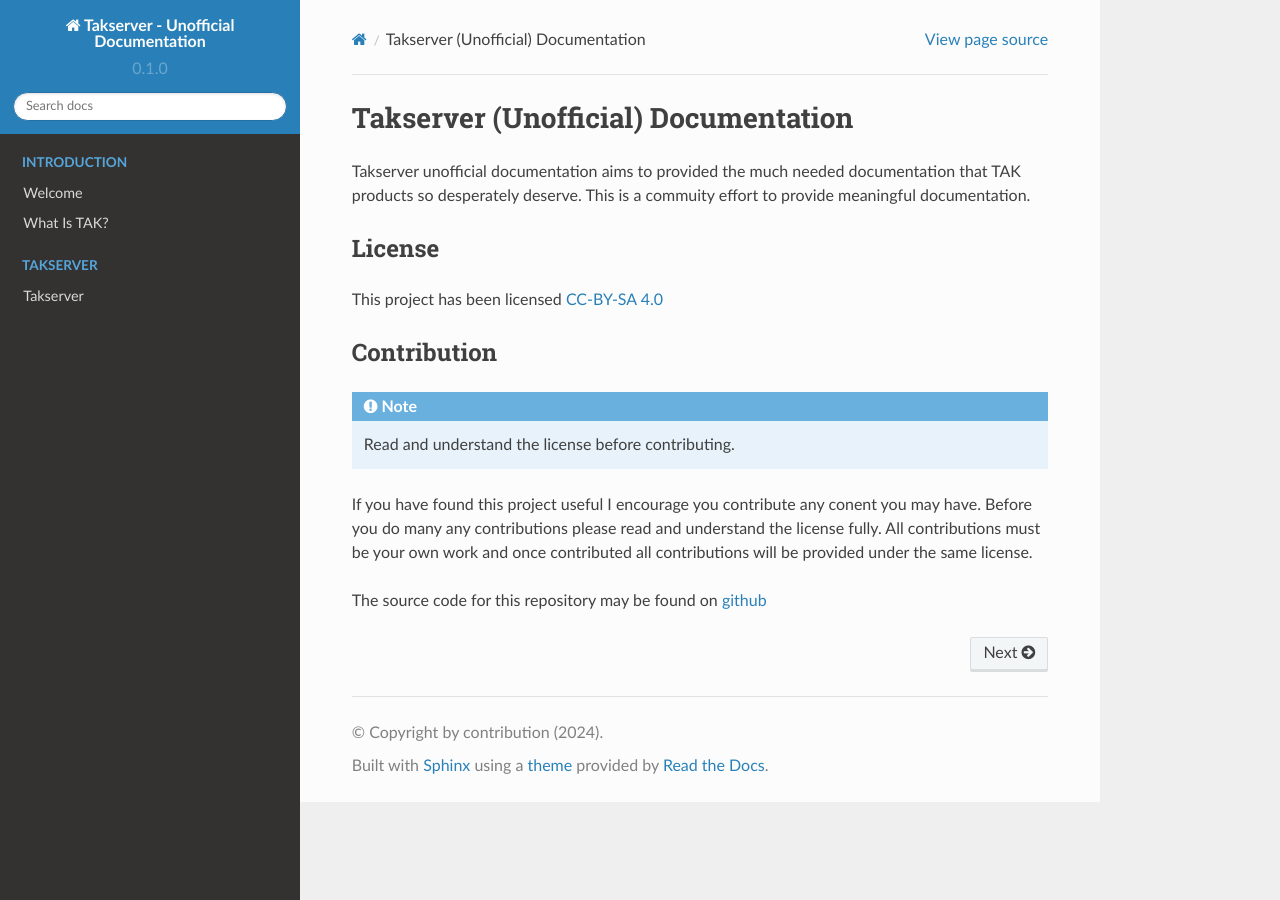
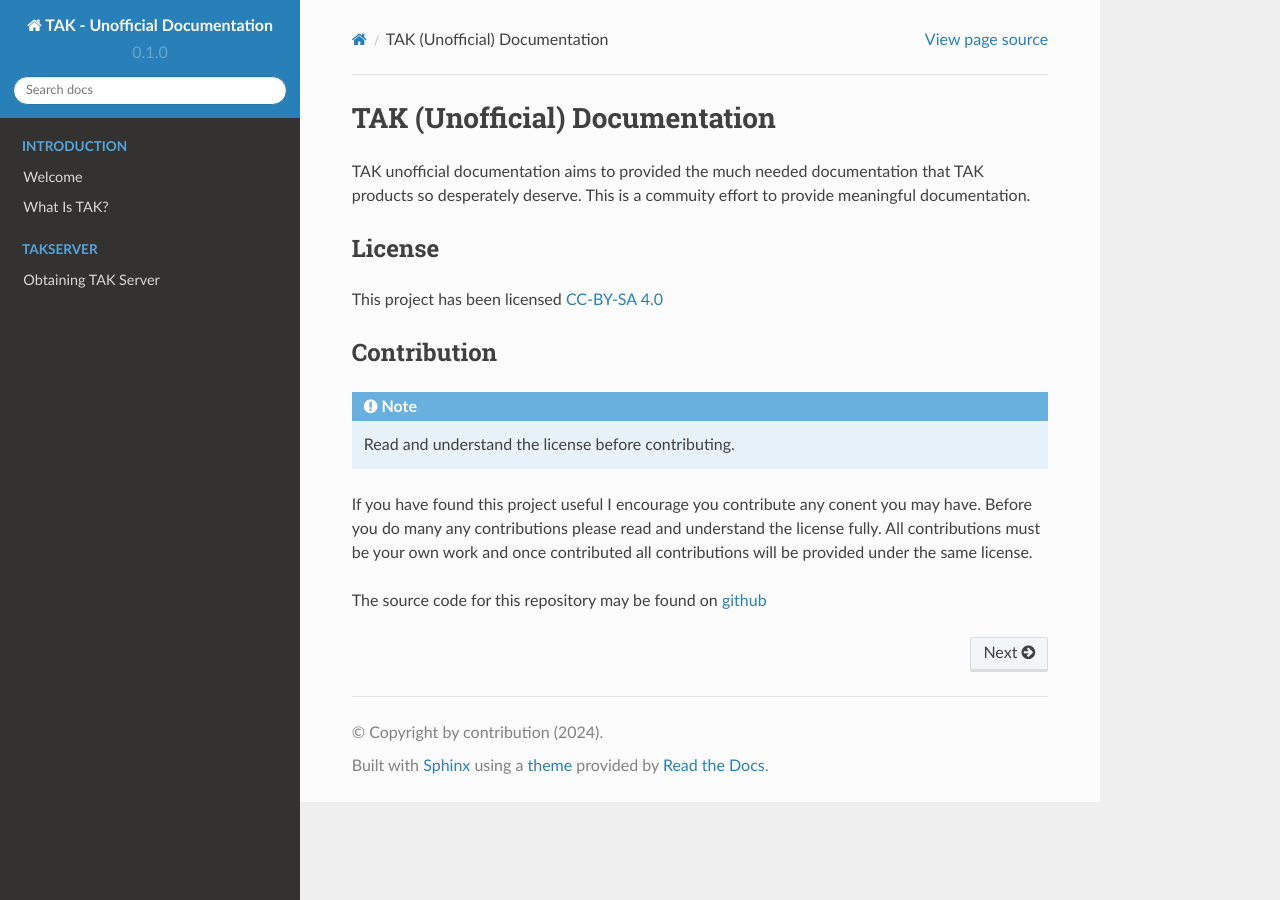
Before and after one commit to jimmypw/doc-tak, a Sphinx documentation site: the page built from docs/source/index.rst, in a window 1280 px wide. Built offline with Sphinx 7.4.7 and the Read the Docs theme 2.0.0, drawn with Linux system fonts in a browser that asks for light colours.

Commit message:
doc: various updates

```diff
--- a/README.rst
+++ b/README.rst
@@ -1,4 +1,4 @@
-Takserver - The unofficial documentation
-========================================
+TAK - The unofficial documentation
+==================================
 
-This repository holds the source code for [https://takserver.readthedocs.io]
+This repository holds the source code for [https://tak.readthedocs.io]
--- a/docs/source/conf.py
+++ b/docs/source/conf.py
@@ -2,7 +2,7 @@
 
 # -- Project information
 
-project = 'Takserver - Unofficial Documentation'
+project = 'TAK - Unofficial Documentation'
 copyright = 'by contribution (2024)'
 author = 'James Park-Watt'
 
--- a/docs/source/index.rst
+++ b/docs/source/index.rst
@@ -1,4 +1,4 @@
-Takserver (Unofficial) Documentation
+TAK (Unofficial) Documentation
 ====================================
 
 .. toctree::
@@ -16,7 +16,7 @@
 
    /takserver/index
 
-Takserver unofficial documentation aims to provided the much needed documentation
+TAK unofficial documentation aims to provided the much needed documentation
 that TAK products so desperately deserve. This is a commuity effort to provide
 meaningful documentation.
 
--- a/docs/source/introduction/welcome.rst
+++ b/docs/source/introduction/welcome.rst
@@ -8,7 +8,8 @@
 That's a problem I had when first getting my bearings with TAK. I often found
 myself reading the source code, chat history logs and blogs prompting
 you to run some random script that never actually explained what configuration
-was being applied
+was being applied. This coupled with the fragmented nature of the information
+has compelled me to produce some properly written documentation.
 
 .. warning::
     Do not run random scripts without reading and understanding them first.
--- a/docs/source/introduction/whatistak.rst
+++ b/docs/source/introduction/whatistak.rst
@@ -40,3 +40,7 @@
 * TAKserver - Server software to connect devices together across a WAN.
 * Federation Hub - Software for connecting independant TAKserver instances.
 * TAKtracker - Minimal TAK client for sending location data to a tak server.
+
+In addition to the headline products, numerous other products are available in
+the form of plugins for ATAK/WINTAK or standalone applications that compliment
+the functionality of ATAK/WINTAK with additional data and features.
--- a/docs/source/takserver/index.rst
+++ b/docs/source/takserver/index.rst
@@ -1,2 +1,4 @@
-Takserver
-=========
+Obtaining TAK Server
+====================
+
+TAKserver may be obtained from the official source at https://tak.gov
```
